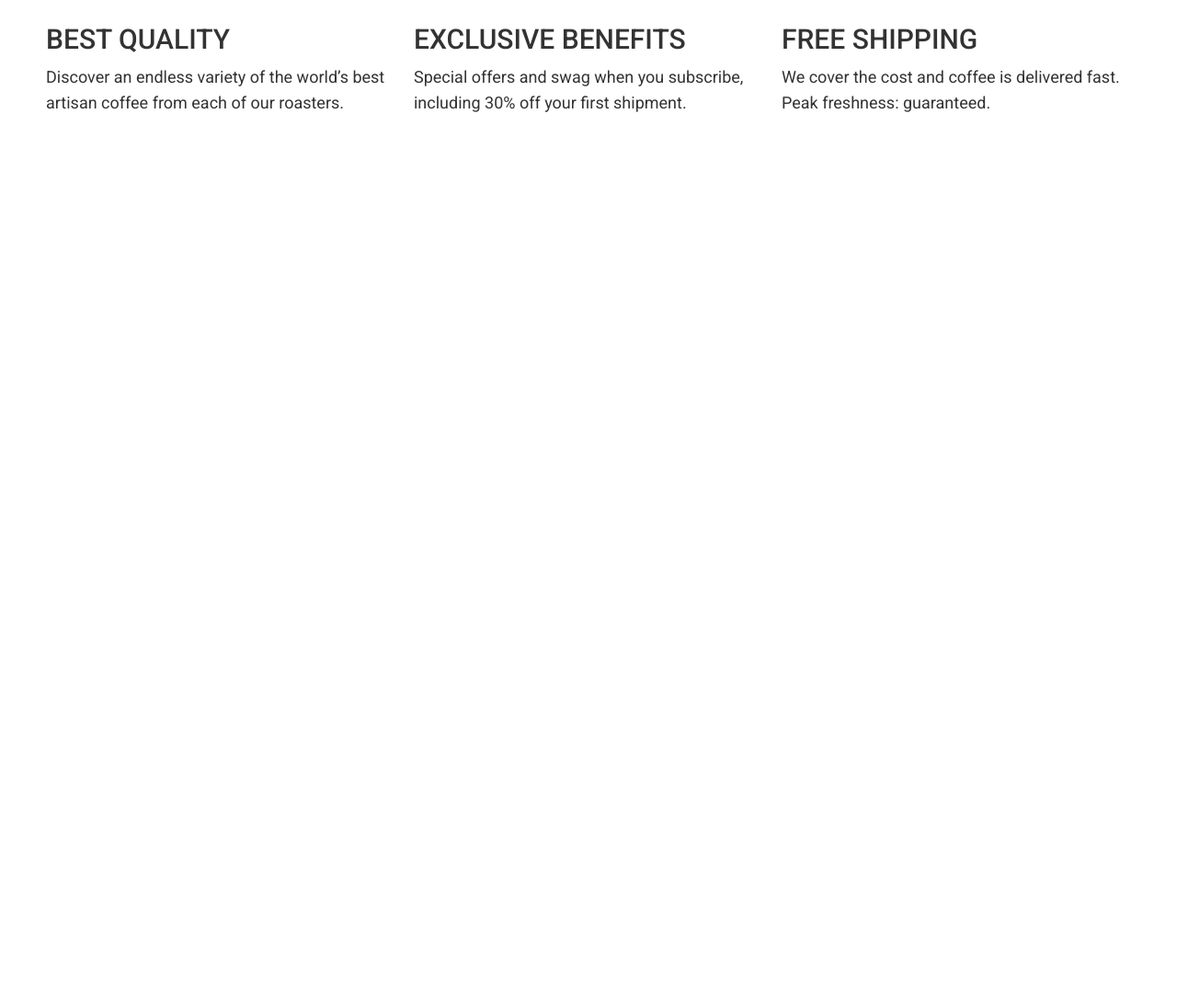
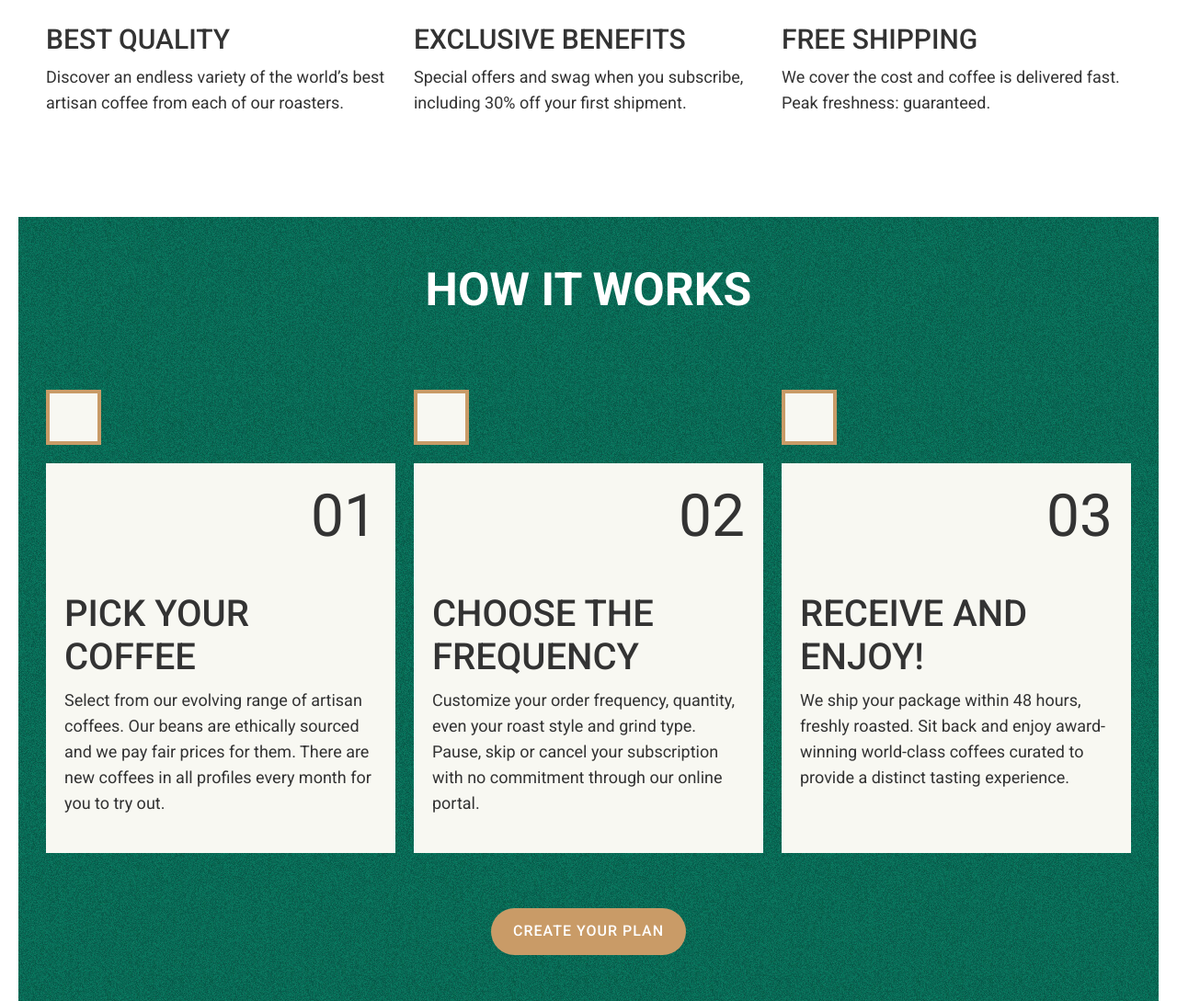
Before and after one commit to 7lucky-axolotl228/xa-coffeeroasters, a plain HTML site: page index.html in a window 1280 px wide. Shown: the part 3396-4485 px from the top of the page at 92% size. Before the commit the page ends 3652 px from the top, so only its background shows below. Drawn offline with Linux system fonts and the light colour scheme.

Commit message:
Add how it works section

```diff
--- a/css/styles.css
+++ b/css/styles.css
@@ -285,7 +285,7 @@ img {
 
 /* INDEX-FEATURES */
 .index-features {
-  margin-top: 0;
+  margin-bottom: 30px;
 }
 
 .index-features-inner {
@@ -356,9 +356,91 @@ img {
   line-height: 28px;
 }
 
+/* HOW IT WORKS */
+.how-it-works-inner {
+  padding: 50px 30px;
+  background-color: var(--accent-color);
+  background-image: url("../img/green-bg.jpg");
+  text-align: center;
+}
 
+.how-it-works-heading {
+  margin-top: 0;
+  margin-bottom: 80px;
+  font-size: 50px;
+  line-height: normal;
+  text-align: center;
+  text-transform: uppercase;
+  color: var(--text-color-white);
+}
 
+.how-it-works-list {
+  display: flex;
+  padding: 0;
+  margin: 0;
+  margin-bottom: 60px;
+  text-align: left;
+  margin-left: -20px;
+  list-style: none;
+  counter-reset: how-it-works;
+}
 
+.how-it-works-item {
+  display: flex;
+  flex-direction: column;
+  width: calc(100% / 3 - 20px);
+  margin-left: 20px;
+  counter-increment: how-it-works;
+}
+
+.how-it-works-item:before {
+  width: 60px;
+  height: 60px;
+  margin-bottom: 20px;
+  border: 4px solid var(--accent-color-brown);
+  background-color: var(--light-bg);
+  content: "";
+}
+
+.how-it-works-info {
+  flex-grow: 1;
+  display: flex;
+  flex-direction: column;
+  padding: 20px 20px 40px 20px;
+  background-color: var(--light-bg);
+}
+
+.how-it-works-info::before {
+  content: "0"counter(how-it-works);
+  margin-bottom: 45px;
+  font-weight: 400;
+  font-size: 64px;
+  line-height: normal;
+  text-align: right;
+  color: var(--text-color);
+}
+
+.how-it-works-item-step-title {
+  max-width: 250px;
+  margin-top: 0;
+  margin-bottom: 10px;
+  font-weight: 500;
+  font-size: 40px;
+  line-height: normal;
+  text-transform: uppercase;
+  color: var(--text-color);
+}
+
+.how-it-works-item-step-text {
+  margin: 0;
+  font-size: 18px;
+  line-height: 28px;
+  color: var(--text-color);
+}
+
+.how-it-works-cta:focus {
+  outline-color: var(--accent-color-brown);
+}
 
 
 
@@ -385,4 +467,8 @@ only screen and (                min-resolution: 2dppx) {
   .index-features-inner {
     background-image: url("../img/brown-bg@2x.jpg");
   }
+
+  .how-it-works-inner {
+    background-image: url("../img/green-@2x.jpg");
+  }
 }
--- a/index.html
+++ b/index.html
@@ -101,6 +101,7 @@
       </div>
     </section>
 
+    <!-- FEATURES -->
     <section class="index-features">
       <div class="container">
         <div class="index-features-inner">
@@ -130,13 +131,39 @@
       </div>
     </section>
 
-<!--     <section class="index-h-i-w">
+    <!-- HOW IT WORKS -->
+    <section class="how-it-works">
       <div class="container">
-        <div class="index-h-i-w-inner">
-          <h2 class="index-h-i-w-heading">How it works</h2>
+        <div class="how-it-works-inner">
+          <h2 class="how-it-works-heading">How it works</h2>
+          <ol class="how-it-works-list">
+
+            <li class="how-it-works-item">
+              <div class="how-it-works-info">
+                <h3 class="how-it-works-item-step-title">Pick your coffee</h3>
+                <p class="how-it-works-item-step-text">Select from our evolving range of artisan coffees. Our beans are ethically sourced and we pay fair prices for them. There are new coffees in all profiles every month for you to try out.</p>
+              </div>
+            </li>
+
+            <li class="how-it-works-item">
+              <div class="how-it-works-info">
+                <h3 class="how-it-works-item-step-title">Choose the frequency</h3>
+                <p class="how-it-works-item-step-text">Customize your order frequency, quantity, even your roast style and grind type. Pause, skip or cancel your subscription with no commitment through our online portal.</p>
+              </div>
+            </li>
+
+            <li class="how-it-works-item">
+              <div class="how-it-works-info">
+                <h3 class="how-it-works-item-step-title">Receive and enjoy!</h3>
+                <p class="how-it-works-item-step-text">We ship your package within 48 hours, freshly roasted. Sit back and enjoy award-winning world-class coffees curated to provide a distinct tasting experience.</p>
+              </div>
+            </li>
+          </ol>
+
+          <a class="how-it-works-cta button button-orange" href="index.html">Create your plan</a>
         </div>
       </div>
-    </section> -->
+    </section>
   </main>
   <script src="js/main.js"></script>
 </body>
```
Also changed, not shown: img/green-bg.jpg (added), img/green-bg@2x.jpg (added).
